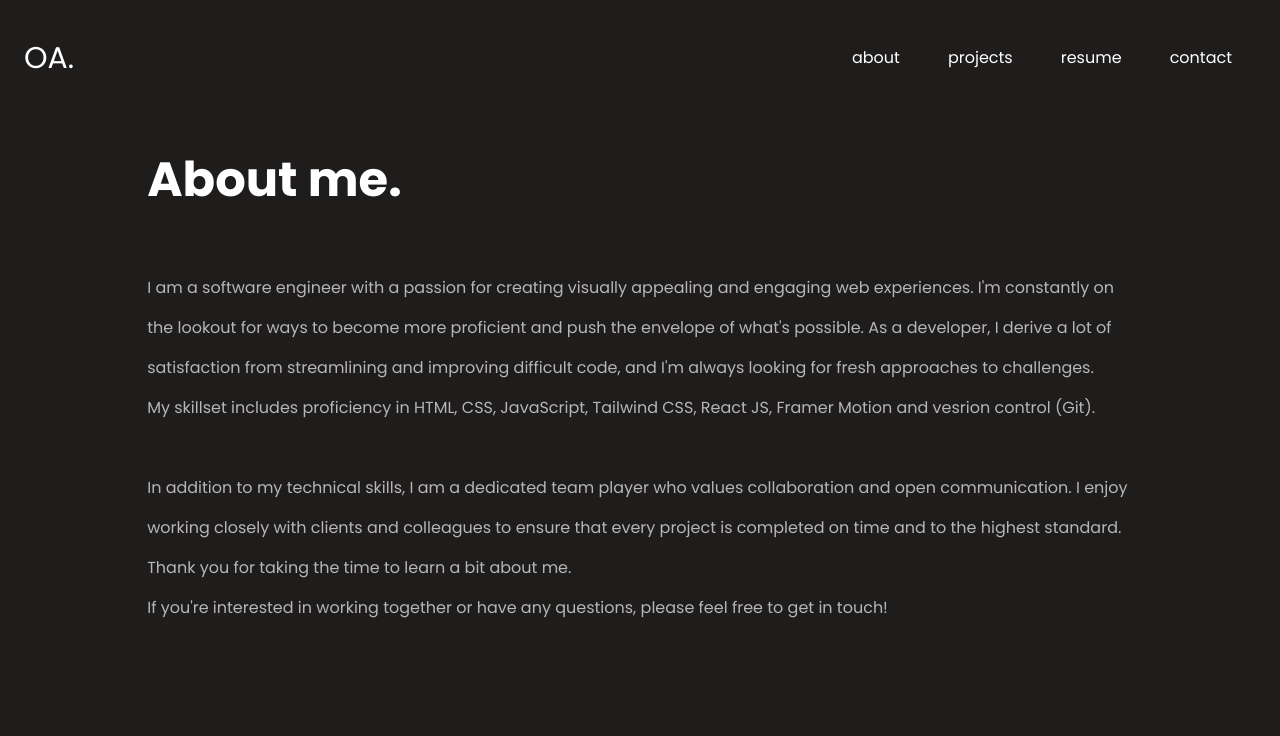
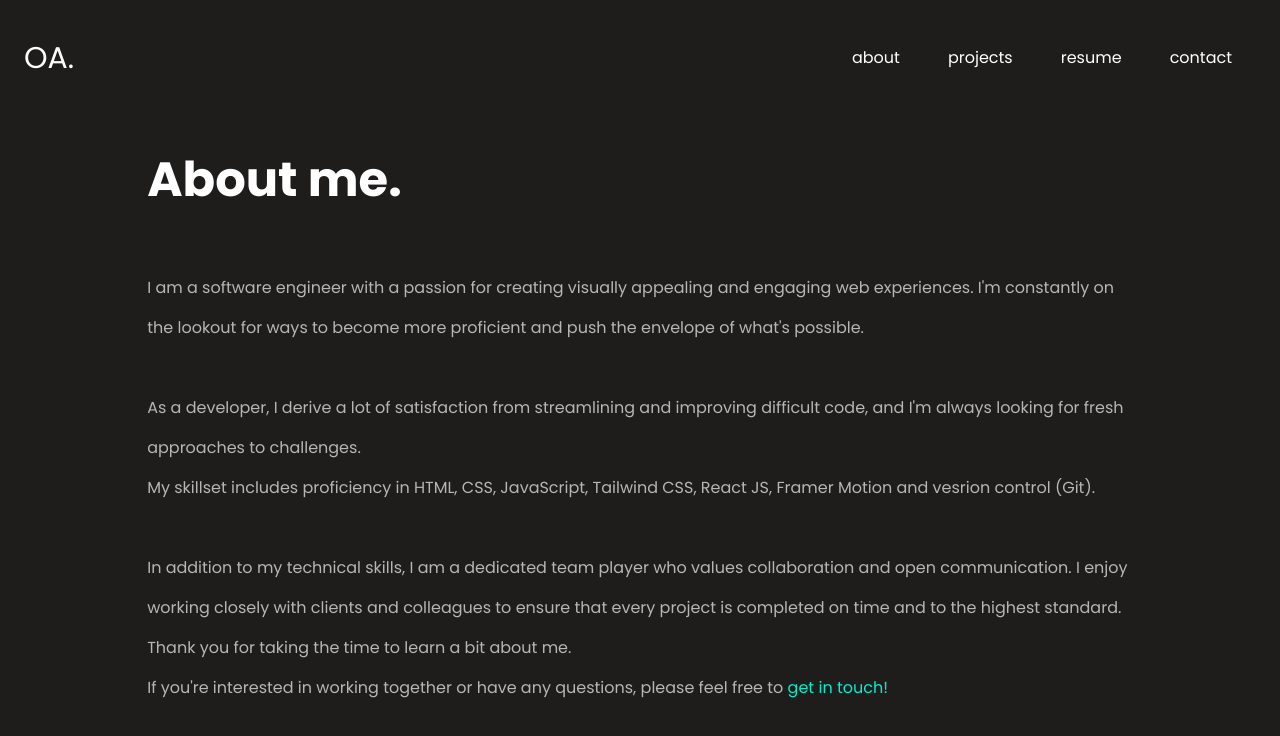
Before and after one commit to O-Midey/portfolio, a React (Vite) app: page /about in a window 1280 px wide. Shown: the top 736 px of the page. Built offline with nearby package versions, Linux system fonts and the light colour scheme; the HTML template or start-up script is replaced by a standard one.

Commit message:
fixed hero image

```diff
--- a/src/components/About.jsx
+++ b/src/components/About.jsx
@@ -1,5 +1,7 @@
 import React from "react";
 import { motion, AnimatePresence } from "framer-motion";
+import { Link } from "react-router-dom";
+import { closeNavbar } from "../App";
 
 const About = () => {
   return (
@@ -27,19 +29,25 @@ const About = () => {
                 I am a software engineer with a passion for creating visually
                 appealing and engaging web experiences. I'm constantly on the
                 lookout for ways to become more proficient and push the envelope
-                of what's possible. As a developer, I derive a lot of
-                satisfaction from streamlining and improving difficult code, and
-                I'm always looking for fresh approaches to challenges. <br /> My
-                skillset includes proficiency in HTML, CSS, JavaScript, Tailwind
-                CSS, React JS, Framer Motion and vesrion control (Git). <br />{" "}
+                of what's possible. <br />
                 <br />
+                As a developer, I derive a lot of satisfaction from streamlining
+                and improving difficult code, and I'm always looking for fresh
+                approaches to challenges. <br /> My skillset includes
+                proficiency in HTML, CSS, JavaScript, Tailwind CSS, React JS,
+                Framer Motion and vesrion control (Git). <br /> <br />
                 In addition to my technical skills, I am a dedicated team player
                 who values collaboration and open communication. I enjoy working
                 closely with clients and colleagues to ensure that every project
                 is completed on time and to the highest standard. Thank you for
                 taking the time to learn a bit about me. <br />
                 If you're interested in working together or have any questions,
-                please feel free to get in touch!
+                please feel free to{" "}
+                <span className="colored-text">
+                  <Link onClick={closeNavbar} to="../contact">
+                    get in touch!
+                  </Link>
+                </span>
               </motion.p>
             </div>
           </div>
--- a/src/components/Home.jsx
+++ b/src/components/Home.jsx
@@ -35,7 +35,7 @@ const Home = () => {
         </div>
         <motion.div layout className="hidden lg:block">
           <motion.img
-            src="src\assets\coder.gif"
+            src="https://res.cloudinary.com/daypv7q8r/image/upload/v1685146885/coder_rcdakb.gif"
             layout
             style={{ width: 500 }}
           />
--- a/src/components/NavMenuMobile.jsx
+++ b/src/components/NavMenuMobile.jsx
@@ -1,6 +1,6 @@
 import React from "react";
 import { AnimatePresence, motion } from "framer-motion";
-import { Link, Route, Routes } from "react-router-dom";
+import { Link } from "react-router-dom";
 import { closeNavbar } from "../App";
 
 export const NavMenuMobile = () => {
--- a/src/components/Projects.jsx
+++ b/src/components/Projects.jsx
@@ -1,4 +1,4 @@
-import { motion, AnimatePresence } from "framer-motion";
+import { motion } from "framer-motion";
 import React from "react";
 
 export const Projects = () => {
--- a/src/components/Resume.jsx
+++ b/src/components/Resume.jsx
@@ -24,9 +24,14 @@ export const Resume = () => {
           >
             Click{" "}
             <span className="colored-text">
-              <a href="">here</a>
+              <a
+                href="https://drive.google.com/file/d/16UM2wb7r6w1kcrxZjnFFYY2pWj3hLmbp/view"
+                target="_blank"
+              >
+                here
+              </a>
             </span>{" "}
-            to view my resumé. You can also see my projects here.
+            to view my resumé.
           </motion.p>
         </div>
       </section>
```
